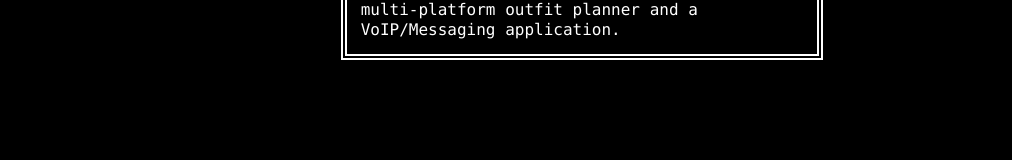
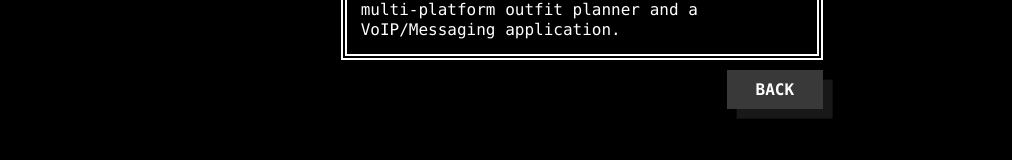
Before and after one commit to simplicy/simplicy.info, a React (Vite) app: page / in a window 1280 px wide. Shown: the part 300-460 px from the top of the page, without its empty margins (0-1012 px from the left). Built offline with nearby package versions, Linux system fonts and the light colour scheme; no server answers; a web font is replaced by a local one.

Commit message:
updated theme

```diff
--- a/src/components/Biography.tsx
+++ b/src/components/Biography.tsx
@@ -8,8 +8,11 @@
 import ActionButton from "../sacred/ActionButton";
 import Tooltip from "../sacred/Tooltip.tsx";
 import { items } from "../vars.ts";
+import ButtonCards from "./ButtonCards.tsx";
+import { useNavigate } from "react-router-dom";
 
 export default function Biography() {
+  let navigation = useNavigate();
   let birthDate = new Date('1997-06-16');
   let age = new Date().getFullYear() - birthDate.getFullYear();
 
@@ -66,6 +69,17 @@
         <Divider type="DOUBLE" />
         I am a {age} year old Software Developer born and raised in South Florida. My free time is split between programming, gaming, sewing, or modding electronics. Currently working on a multi-platform outfit planner and a VoIP/Messaging application.
       </CardDouble>
+      <div className={styles.footer}>
+        <ButtonCards cards={
+          [{
+            name: "Back",
+            onClick: () => { navigation(-1) },
+            styles: null,
+            enabled: true,
+          }]
+
+        } />
+      </div>
     </div>
   )
 }
--- a/src/components/style/Biography.module.scss
+++ b/src/components/style/Biography.module.scss
@@ -90,3 +90,8 @@
     max-height: calc(100vh - 40ch);
   }
 }
+
+.footer {
+  display: grid;
+  justify-content: end;
+}
```
